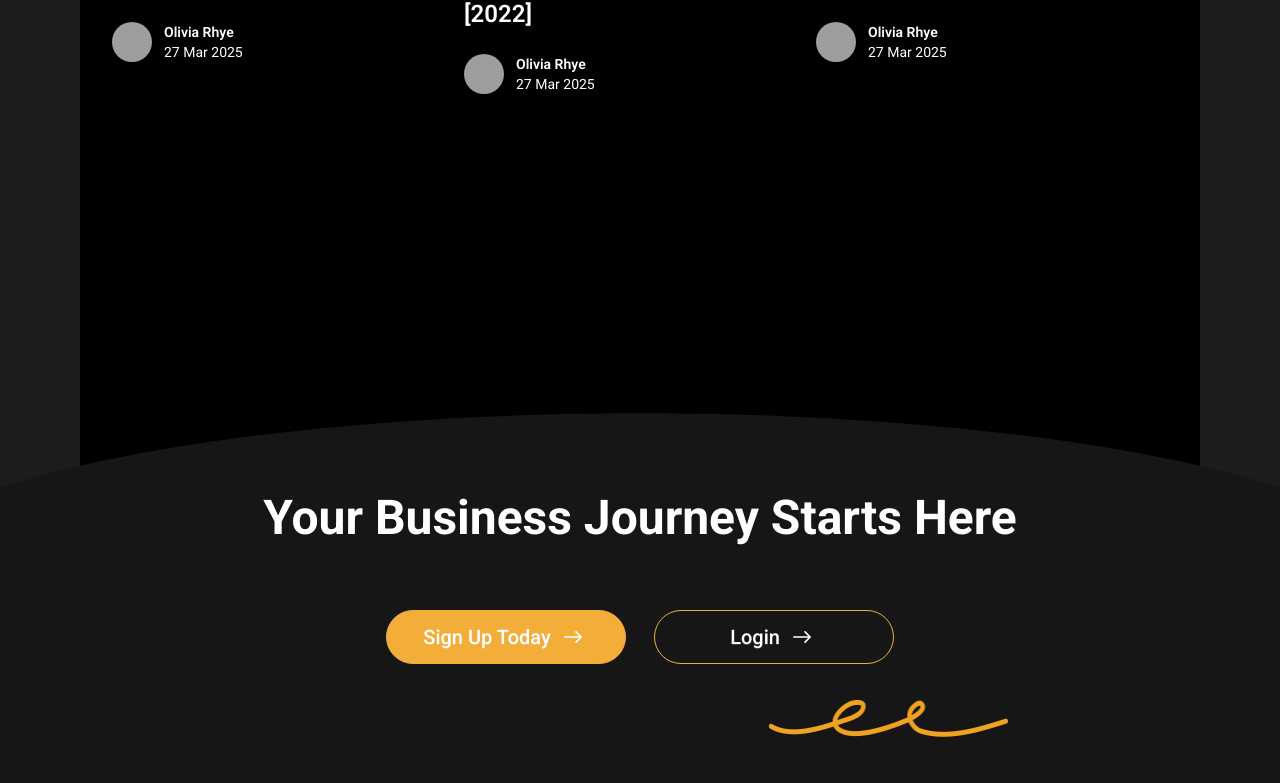
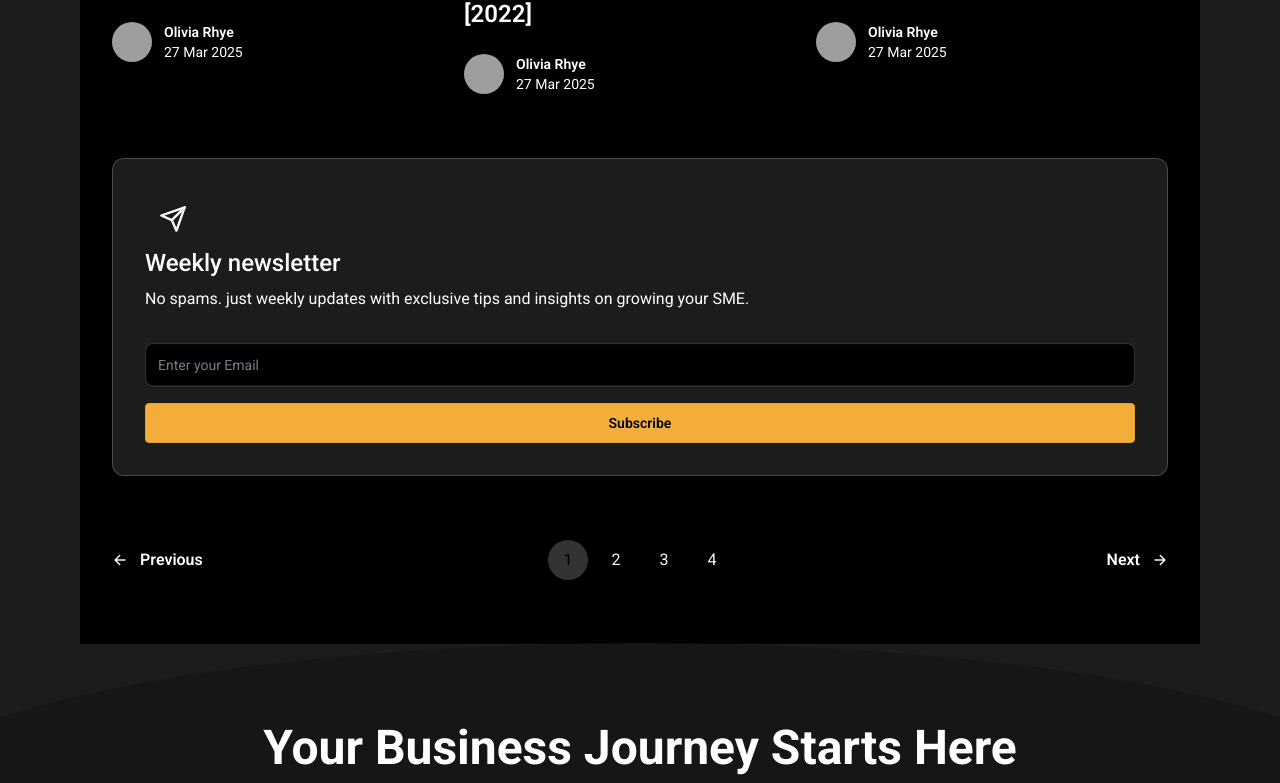
Before and after one commit to liljdot/AltBuilda-Website-React, a React (Vite) app: page /blog in a window 1280 px wide. Shown: the part 1020-1803 px from the top of the page. Built offline with nearby package versions, Linux system fonts and the light colour scheme; grey boxes are pictures that could not be loaded.

Commit message:
Add pagination functionality to Blog section and implement Newsletter form

```diff
--- a/package.json
+++ b/package.json
@@ -15,6 +15,7 @@
     "react": "^19.0.0",
     "react-dom": "^19.0.0",
     "react-icons": "^5.5.0",
+    "react-paginate": "^8.3.0",
     "react-router-dom": "^7.4.0",
     "tailwindcss": "^4.0.15"
   },
--- /dev/null
+++ b/src/hooks/usePaginate.tsx
@@ -0,0 +1,12 @@
+import { useState } from "react"
+
+const usePaginate: <T extends unknown>(items: T[], itemsPerPage: number) => [T[],  React.Dispatch<React.SetStateAction<number>>] = (items, itemsPerPage) => {
+
+    const [pageNumber, setPageNumber] = useState<number>(1)
+    const seenItems = (pageNumber - 1) * itemsPerPage
+    const displayedItems = items.slice(seenItems, seenItems + itemsPerPage)
+
+    return [displayedItems, setPageNumber]
+}
+
+export default usePaginate;
--- a/src/pages/Blog/BlogPostsSection.tsx
+++ b/src/pages/Blog/BlogPostsSection.tsx
@@ -1,6 +1,7 @@
 import { Link } from "react-router-dom";
 import { BlogPost } from "../../types";
 import { MdArrowOutward } from "react-icons/md";
+import NewsletterForm from "./NewsletterForm";
 
 interface BlogPostsSectionProps {
     blogPosts: BlogPost[]
@@ -55,7 +56,7 @@ const BlogPostsSection: React.FC<BlogPostsSectionProps> = ({ blogPosts }) => {
 
     return (
         <>
-            <section className="bg-neutral pt-14 px-8 pb-100">
+            <section className="bg-neutral pt-14 px-8">
                 {/* card container  */}
                 <div className="w-full grid grid-cols-3">
                     {/* <Link to={""} className="card bg-neutral shrink-0 w-72 sm:w-96 transition-all ease-in-out duration-300 hover:underline hover:scale-102">
@@ -91,9 +92,11 @@ const BlogPostsSection: React.FC<BlogPostsSectionProps> = ({ blogPosts }) => {
                             </div>
                         </div>
                     </Link> */}
-                    <BlogPostCard post={blogPosts[0]}/>
-                    <BlogPostCard post={blogPosts[1]}/>
-                    <BlogPostCard post={blogPosts[2]}/>
+                    {blogPosts.map(post => <BlogPostCard key={post.id} post={post}/>)}
+                </div>
+
+                <div className="mt-16">
+                    <NewsletterForm />
                 </div>
             </section>
         </>
--- /dev/null
+++ b/src/pages/Blog/NewsletterForm.tsx
@@ -0,0 +1,46 @@
+import { useState } from "react"
+import { FiSend } from "react-icons/fi"
+
+const NewsletterForm: React.FC = () => {
+    const [email, setEmail] = useState<string>("")
+
+    const handleSubmit: React.FormEventHandler = e => {
+        e.preventDefault()
+        // submit form endpoint here
+    }
+
+    return (
+        <>
+            <div className="flex flex-col gap-8 p-8 bg-base-100 rounded-xl border border-info">
+                <div className="flex flex-col text-secondary">
+                    <div className="flex size-14 p-3.5 justify-center items-center bg-base-100 rounded-lg">
+                        <FiSend className="size-full" />
+                    </div>
+
+                    <h5 className="text-2xl font-medium">Weekly newsletter</h5>
+
+                    <p className="mt-2">No spams. just weekly updates with exclusive tips and insights on growing your SME.</p>
+                </div>
+
+                <form onSubmit={handleSubmit} className="w-full flex flex-col gap-4">
+                    <div className="w-full flex flex-col">
+                        <input
+                            name="email"
+                            type="text"
+                            value={email}
+                            onChange={e => setEmail(e.target.value)}
+                            className="input w-full h-11 bg-neutral rounded-lg"
+                            placeholder="Enter your Email"
+                        />
+                    </div>
+
+                    <div className="flex w-full">
+                        <button className="btn btn-submit btn-primary text-neutral w-full shadow-none">Subscribe</button>
+                    </div>
+                </form>
+            </div>
+        </>
+    )
+}
+
+export default NewsletterForm
--- a/src/pages/Blog/index.tsx
+++ b/src/pages/Blog/index.tsx
@@ -3,20 +3,56 @@ import BlogPostsSection from "./BlogPostsSection"
 import templateBlogPosts from "../../data/templateBlogPosts"
 import { useState } from "react"
 import { BlogPost } from "../../types"
+import usePaginate from "../../hooks/usePaginate"
+import ReactPaginate from "react-paginate"
+import { IoArrowBack, IoArrowForward } from "react-icons/io5"
 
 const Blog: React.FC = () => {
     // get blogs here
-    const [blogPosts, setBlogPosts] = useState<BlogPost[]>([...templateBlogPosts])
-    setBlogPosts
+    const [blogPosts, setBlogPosts] = useState<BlogPost[]>([...templateBlogPosts, ...[...templateBlogPosts].reverse(), ...templateBlogPosts, ...templateBlogPosts])
+    const pageCount = Math.ceil(blogPosts.length / 3)
+    const [displayedBlogposts, setPageNumber] = usePaginate(blogPosts, 3)
 
-    // filter function for search. pass down to banner
+    setBlogPosts// filter function for search. pass down to banner
+
+
 
     return (
         <>
             <main className="p-0 bg-base-100 w-full">
-                <div className="max-w-450 mx-auto px-20">
+                <div className="max-w-450 mx-auto px-20 pb-20">
                     <BlogBanner />
-                    <BlogPostsSection blogPosts={blogPosts}/>
+                    <BlogPostsSection blogPosts={displayedBlogposts} />
+                    {/* paginate container  */}
+                    <div className="px-8 py-16 flex bg-neutral">
+                        {/* hidden for mobile  */}
+                        <div className="hidden sm:flex w-full">
+                            <ReactPaginate
+
+                                pageCount={pageCount}
+                                onPageChange={({ selected }) => setPageNumber(selected + 1)}
+                                breakLabel="..."
+                                breakClassName="btn btn-ptimary"
+                                className="relative w-full flex flex-row gap-2 justify-center"
+                                pageLinkClassName="hidden sm:flex size-10 justify-center items-center rounded-full hover:cursor-pointer hover:bg-info hover:text-neutral"
+                                activeLinkClassName="bg-info text-neutral"
+                                previousLabel={(
+                                    <>
+                                        <IoArrowBack className="size-4 font-bold" />
+                                        <p className="text-secondary font-semibold">Previous</p>
+                                    </>
+                                )}
+                                previousLinkClassName="left-0 absolute flex flex-row gap-3 items-center h-full hover:cursor-pointer"
+                                nextLabel={(
+                                    <>
+                                        <p className="text-secondary font-semibold">Next</p>
+                                        <IoArrowForward className="size-4 font-bold" />
+                                    </>
+                                )}
+                                nextLinkClassName="right-0 absolute flex flex-row gap-3 items-center h-full hover:cursor-pointer"
+                            />
+                        </div>
+                    </div>
                 </div>
             </main>
         </>
```
Also changed, not shown: 1 other file (tests, documents, lock files or other folders).
